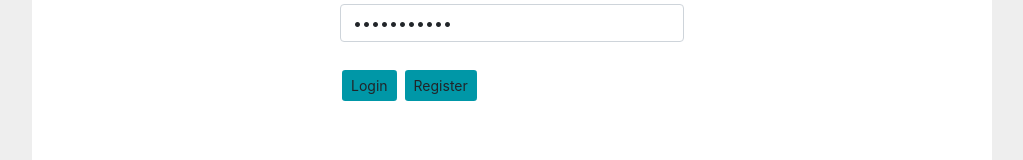
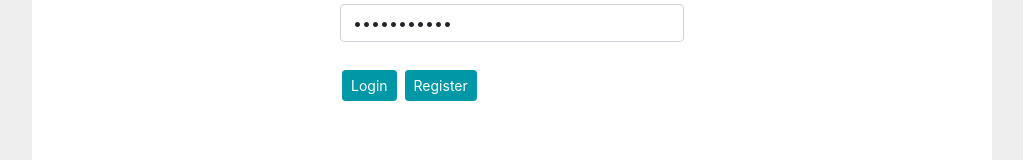
Before and after one commit to jifromz09/ip_solutions_ui, a React (Create React App) app: page / in a window 1280 px wide. Shown: the part 360-520 px from the top of the page, without its empty margins (128-1151 px from the left). Built offline with nearby package versions, Linux system fonts and the light colour scheme.

Commit message:
update login and register buttons

```diff
--- a/src/components/IPS/IPAuditLogs.js
+++ b/src/components/IPS/IPAuditLogs.js
@@ -1,4 +1,4 @@
-import React, { useEffect, useRef, useState, useContext } from "react";
+import React, { useEffect, useRef, useState } from "react";
 import "../../App.css";
 
 import { useLocation, Link } from "react-router-dom";
--- a/src/components/Login.js
+++ b/src/components/Login.js
@@ -123,13 +123,13 @@ const Login = () => {
 
               <div className="pt-1 mb-4">
                 <Button
-                  className={`btn btn-add btn-sm btn-block`}
+                  className={`btn btn-primary btn-sm btn-block`}
                   text={`Login`}
                   cb={userLogin}
                   disabled={loading}
                 />
                 <Button
-                  className={`btn btn-add btn-sm btn-block ml`}
+                  className={`btn btn-primary btn-sm btn-block ml`}
                   text={`Register`}
                   cb={() => navigate(REGISTER)}
                   disabled={loading}
--- a/src/components/Register.js
+++ b/src/components/Register.js
@@ -176,12 +176,12 @@ const Register = () => {
 
               <div className="pt-1 mb-4">
                 <Button
-                  className={`btn btn-add btn-sm btn-block`}
+                  className={`btn btn-primary btn-sm btn-block`}
                   text={`Register`}
                   cb={() => registerUser()}
                 />
                 <Button
-                  className={`btn btn-add btn-sm btn-block ml`}
+                  className={`btn btn-primary btn-sm btn-block ml`}
                   text={`Back to login`}
                   cb={() => navigate(LOGIN)}
                 />
```
Also changed, not shown: 1 other file (tests, documents, lock files or other folders).
